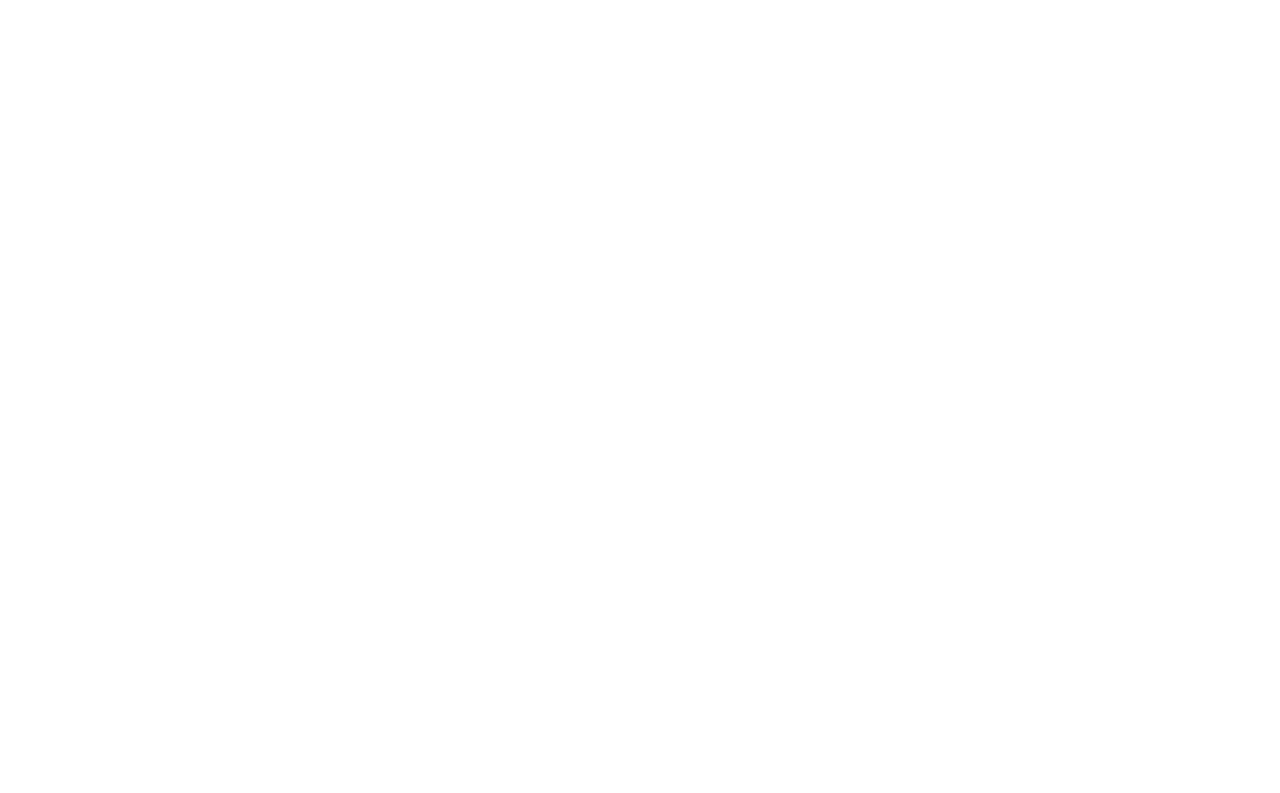
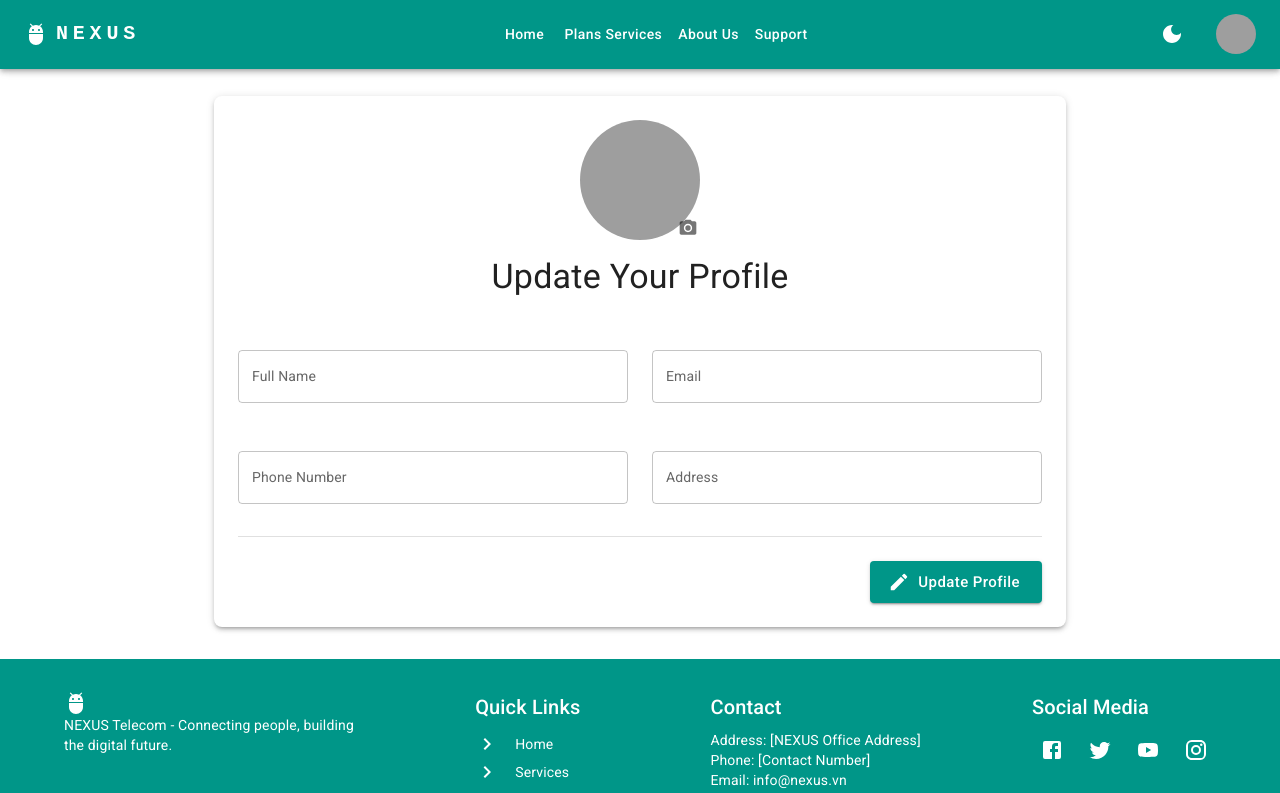
Before and after one commit to Grozay/nexus-service-marketing-system-web, a React (Vite) app: page /profile/update-profile in a window 1280 px wide. Before the commit this address had no page. Shown: the top 793 px of the page. Built offline with nearby package versions, Linux system fonts and the light colour scheme; grey boxes are pictures that could not be loaded; what material-ui-confirm would draw is missing.

Commit message:
create update profile page

```diff
--- a/src/App.jsx
+++ b/src/App.jsx
@@ -18,6 +18,7 @@ import RegisterPlansDetail from '~/pages/Profile/RegisteredPlans/RegisteredPlans
 // import Equipment from '~/pages/Equipment/Equipment'
 // import EquipmentDetail from '~/pages/Equipment/EquipmentDetail/EquipmentDetail'
 import ChangePassword from '~/pages/Profile/ChangePassword/ChangePassword'
+import UpdateProfile from '~/pages/Profile/UpdateProfile/UpdateProfile'
 function App() {
 
   return (
@@ -34,6 +35,7 @@ function App() {
         <Route path='/subscribe/:slug' element={<Subscribe />} />
         <Route path='/profile/registered-plans' element={<RegisteredPlans />} />
         <Route path='/profile/registered-plans/:slug' element={<RegisterPlansDetail />} />
+        <Route path='/profile/update-profile' element={<UpdateProfile />} />
         {/* <Route path='/profile/account-and-connection' element={<AccountAndConnection />} /> */}
         {/* <Route path='/equipment' element={<Equipment />} /> */}
         {/* <Route path='/equipment/:slug' element={<EquipmentDetail />} /> */}
--- a/src/components/AppBar/DrawerAppBar/DrawerAppBar.jsx
+++ b/src/components/AppBar/DrawerAppBar/DrawerAppBar.jsx
@@ -40,7 +40,7 @@ const DrawerAppBar = ({
         >
           <List>
             <ListItem disablePadding>
-              <ListItemButton component={Link} to={'/'}>
+              <ListItemButton component={Link} to={'/'} onClick={toggleDrawer(false)}>
                 <HomeIcon sx={{ mr: 1 }} />
                 <ListItemText primary="Home" />
               </ListItemButton>
@@ -54,28 +54,28 @@ const DrawerAppBar = ({
             </ListItem>
             <Collapse in={open} timeout="auto" unmountOnExit>
               <List component="div" disablePadding>
-                <ListItemButton sx={{ pl: 4 }} component={Link} to='/service/dial-up'>
+                <ListItemButton sx={{ pl: 4 }} component={Link} to='/service/dial-up' onClick={toggleDrawer(false)}>
                   <DialerSipIcon sx={{ mr: 1 }} />
                   <ListItemText primary="Dial-up" />
                 </ListItemButton>
-                <ListItemButton sx={{ pl: 4 }} component={Link} to='/service/broadband'>
+                <ListItemButton sx={{ pl: 4 }} component={Link} to='/service/broadband' onClick={toggleDrawer(false)}>
                   <WifiIcon sx={{ mr: 1 }} />
                   <ListItemText primary="Broadband" />
                 </ListItemButton>
-                <ListItemButton sx={{ pl: 4 }} component={Link} to='/service/landline'>
+                <ListItemButton sx={{ pl: 4 }} component={Link} to='/service/landline' onClick={toggleDrawer(false)}>
                   <PhoneIcon sx={{ mr: 1 }} />
                   <ListItemText primary="Landline" />
                 </ListItemButton>
               </List>
             </Collapse>
             <ListItem disablePadding>
-              <ListItemButton component={Link} to={'/about-us'}>
+              <ListItemButton component={Link} to={'/about-us'} onClick={toggleDrawer(false)}>
                 <InfoIcon sx={{ mr: 1 }} />
                 <ListItemText primary="About Us" />
               </ListItemButton>
             </ListItem>
             <ListItem disablePadding>
-              <ListItemButton component={Link} to={'/support'}>
+              <ListItemButton component={Link} to={'/support'} onClick={toggleDrawer(false)}>
                 <SupportAgentIcon sx={{ mr: 1 }} />
                 <ListItemText primary="Support" />
               </ListItemButton>
--- a/src/pages/Profile/Profile.jsx
+++ b/src/pages/Profile/Profile.jsx
@@ -219,7 +219,7 @@ const Profile = () => {
               </ListItemIcon>
               <ListItemText primary="Change Password" />
             </ListItem>
-            <ListItem component={Link} to="/profile/edit">
+            <ListItem component={Link} to="/profile/update-profile">
               <ListItemIcon>
                 <EditIcon />
               </ListItemIcon>
--- /dev/null
+++ b/src/pages/Profile/UpdateProfile/UpdateProfile.jsx
@@ -0,0 +1,160 @@
+import React, { useState } from 'react'
+import Box from '@mui/material/Box'
+import Button from '@mui/material/Button'
+import Typography from '@mui/material/Typography'
+import TextField from '@mui/material/TextField'
+import Container from '@mui/material/Container'
+import Paper from '@mui/material/Paper'
+import IconButton from '@mui/material/IconButton'
+import Avatar from '@mui/material/Avatar'
+import Divider from '@mui/material/Divider'
+import { useForm } from 'react-hook-form'
+import AppBar from '~/components/AppBar/AppBar'
+import Footer from '~/components/Footer/Footer'
+import { Zoom } from '@mui/material'
+import CameraAltIcon from '@mui/icons-material/CameraAlt'
+import EditIcon from '@mui/icons-material/Edit'
+import {
+  FIELD_REQUIRED_MESSAGE,
+  EMAIL_RULE,
+  EMAIL_RULE_MESSAGE
+} from '~/utils/validators'
+
+const UpdateProfile = () => {
+  const { register, handleSubmit, formState: { errors } } = useForm()
+  const [avatar, setAvatar] = useState('/static/images/avatars/avatar_default.jpg')
+
+  const handleAvatarChange = (event) => {
+    const file = event.target.files[0]
+    if (file) {
+      const reader = new FileReader()
+      reader.onloadend = () => {
+        setAvatar(reader.result)
+      }
+      reader.readAsDataURL(file)
+    }
+  }
+
+  const onSubmit = (data) => {
+    console.log('Profile updated:', data)
+    // Handle profile update logic here
+  }
+
+  return (
+    <Box>
+      <AppBar />
+      <Container maxWidth="md" sx={{ mt: 4, mb: 4 }}>
+        <Zoom in={true}>
+          <Paper elevation={3} sx={{ p: 3, borderRadius: 2 }}>
+            {/* Profile Header with Avatar */}
+            <Box sx={{ display: 'flex', flexDirection: 'column', alignItems: 'center', mb: 3 }}>
+              <IconButton component="label" sx={{ p: 0 }}>
+                <Avatar
+                  alt="Profile Picture"
+                  src={avatar}
+                  sx={{ width: 120, height: 120 }}
+                />
+                <Box
+                  sx={{
+                    position: 'absolute',
+                    bottom: 0,
+                    right: 0,
+                    backgroundColor: 'grey[300]', // đổi màu background cho đẹp hơn
+                    borderRadius: '50%',
+                    p: 0.3, // giảm padding cho nó tròn và đều hơn
+                    display: 'flex',
+                    alignItems: 'center',
+                    justifyContent: 'center',
+                  }}
+                >
+                  <CameraAltIcon fontSize="small" sx={{ color: 'action.active' }} />
+                </Box>
+                <input
+                  type="file"
+                  hidden
+                  accept="image/*"
+                  onChange={handleAvatarChange}
+                />
+              </IconButton>
+              <Typography variant="h4" component="h1" gutterBottom sx={{ mt: 2 }}>
+                Update Your Profile
+              </Typography>
+            </Box>
+
+            {/* Profile Form */}
+            <Box component="form" onSubmit={handleSubmit(onSubmit)}>
+              <Box sx={{ display: 'flex', flexDirection: 'column', gap: 3 }}>
+                <Box sx={{ display: 'flex', flexDirection: { xs: 'column', md: 'row' }, gap: 3 }}>
+                  <Box sx={{ flex: 1 }}>
+                    <TextField
+                      fullWidth
+                      margin="normal"
+                      label="Full Name"
+                      {...register('fullName', { required: FIELD_REQUIRED_MESSAGE })}
+                      error={!!errors.fullName}
+                      helperText={errors.fullName?.message}
+                    />
+                  </Box>
+                  <Box sx={{ flex: 1 }}>
+                    <TextField
+                      fullWidth
+                      margin="normal"
+                      label="Email"
+                      type="email"
+                      {...register('email', {
+                        required: FIELD_REQUIRED_MESSAGE,
+                        pattern: EMAIL_RULE
+                      })}
+                      error={!!errors.email}
+                      helperText={errors.email?.type === 'required' ?
+                        FIELD_REQUIRED_MESSAGE :
+                        errors.email?.type === 'pattern' ?
+                          EMAIL_RULE_MESSAGE : ''
+                      }
+                    />
+                  </Box>
+                </Box>
+
+                <Box sx={{ display: 'flex', flexDirection: { xs: 'column', md: 'row' }, gap: 3 }}>
+                  <Box sx={{ flex: 1 }}>
+                    <TextField
+                      fullWidth
+                      margin="normal"
+                      label="Phone Number"
+                      {...register('phoneNumber')}
+                    />
+                  </Box>
+                  <Box sx={{ flex: 1 }}>
+                    <TextField
+                      fullWidth
+                      margin="normal"
+                      label="Address"
+                      {...register('address')}
+                    />
+                  </Box>
+                </Box>
+              </Box>
+
+
+              <Divider sx={{ my: 3 }} />
+
+              <Box sx={{ display: 'flex', justifyContent: 'flex-end', mt: 2 }}>
+                <Button
+                  type="submit"
+                  variant="contained"
+                  size="large"
+                  startIcon={<EditIcon />}
+                >
+                  Update Profile
+                </Button>
+              </Box>
+            </Box>
+          </Paper>
+        </Zoom>
+      </Container>
+      <Footer />
+    </Box>
+  )
+}
+
+export default UpdateProfile
```
